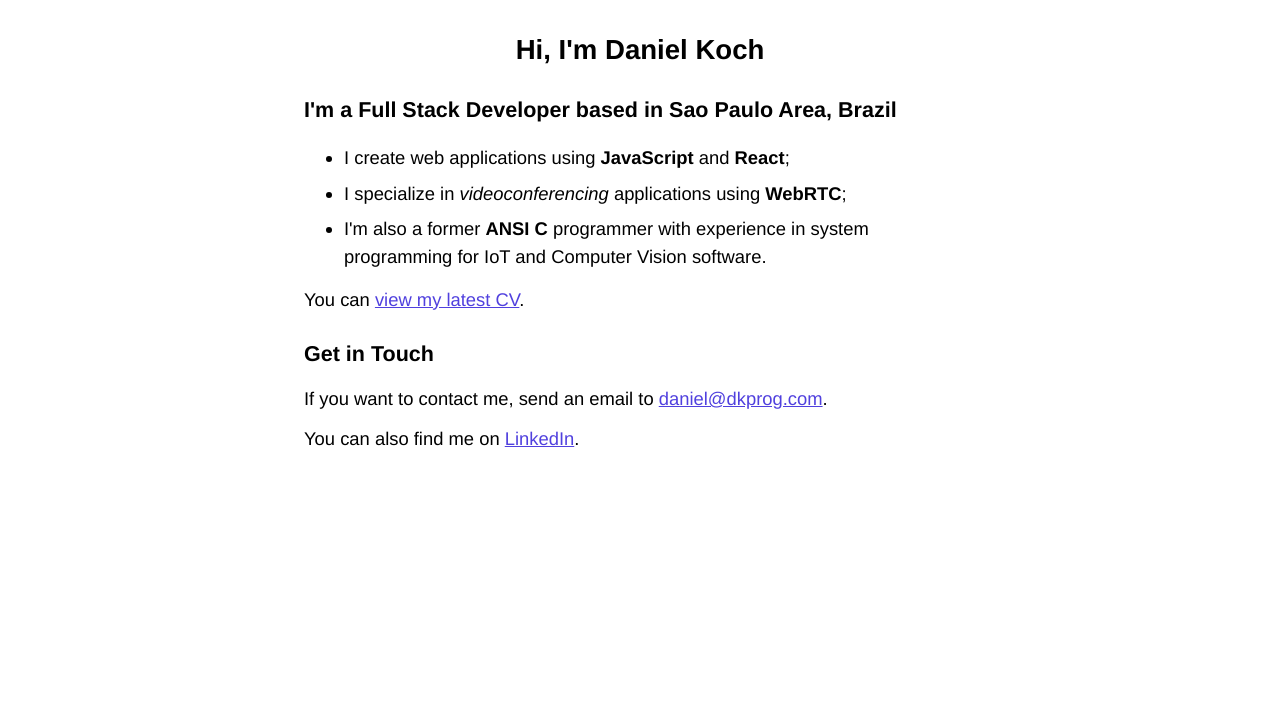
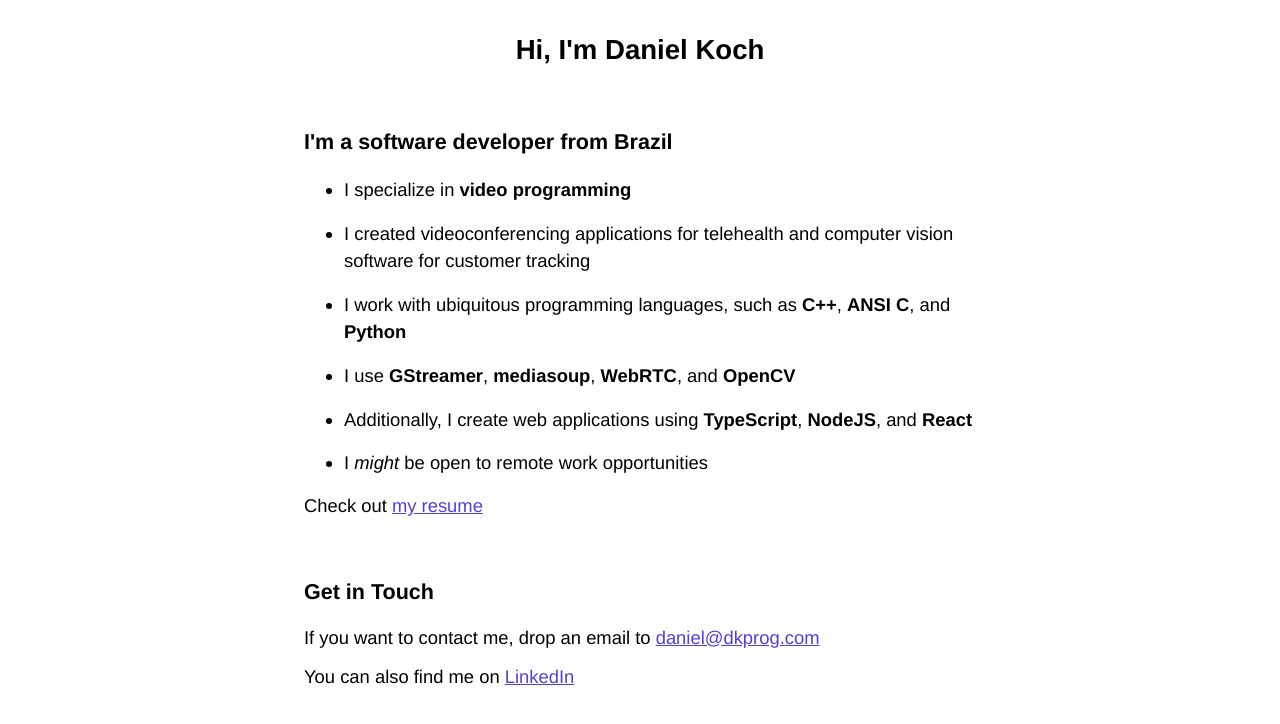
Before and after one commit to dkprog/dkprog.github.io, a plain HTML site: page index.html in a window 1280 px wide. Shown: the part 142-866 px from the top of the page. Before the commit the page ends 800 px from the top, so only its background shows below. Drawn offline with Linux system fonts and the light colour scheme.

Commit message:
Update description

```diff
--- a/index.html
+++ b/index.html
@@ -14,7 +14,7 @@
   <meta property="og:description" content="Full Stack Developer">
   <meta property="og:url" content="http://dkprog.com">
   <meta property="og:image" content="https://s.gravatar.com/avatar/f3f62ad83d1050f8a819a5f96d241931?s=600">
-  <title>Daniel Koch - Full Stack Developer</title>
+  <title>Daniel Koch - Software Developer</title>
   <link rel="apple-touch-icon" sizes="180x180"
     href="https://s.gravatar.com/avatar/f3f62ad83d1050f8a819a5f96d241931?s=180">
   <link rel="icon" type="image/jpg" sizes="32x32"
@@ -74,12 +74,12 @@
     }
 
     h3 {
-      margin-top: 2rem;
+      margin-top: 4rem;
     }
 
     li {
       line-height: 1.5;
-      margin-bottom: 0.5rem;
+      margin-bottom: 1rem;
     }
   </style>
 </head>
@@ -91,27 +91,37 @@
   <main>
     <h2>Hi, I'm Daniel Koch</h2>
 
-    <h3>I'm a Full Stack Developer based in Sao Paulo Area, Brazil</h3>
+    <h3>I'm a software developer from Brazil</h3>
 
     <ul>
-      <li>I create web applications using <strong>JavaScript</strong> and <strong>React</strong>;</li>
-      <li>I specialize in <em>videoconferencing</em> applications using <strong>WebRTC</strong>;</li>
-      <li>I'm also a former <strong>ANSI C</strong> programmer with experience in system programming for IoT
-        and Computer Vision software.</li>
+      <li>I specialize in <strong>video programming</strong></li>
+      <li>I created videoconferencing applications for telehealth and computer vision software for customer tracking
+      </li>
+      <li>I work with ubiquitous programming languages, such as <strong>C++</strong>, <strong>ANSI C</strong>, and
+        <strong>Python</strong>
+      </li>
+      <li>I use <strong>GStreamer</strong>, <strong>mediasoup</strong>, <strong>WebRTC</strong>,
+        and
+        <strong>OpenCV</strong>
+      </li>
+      <li>Additionally, I create web applications using <strong>TypeScript</strong>, <strong>NodeJS</strong>, and
+        <strong>React</strong>
+      </li>
+      <li>I <em>might</em> be open to remote work opportunities</li>
     </ul>
 
     <p>
-      You can <a href="daniel-koch-resume.pdf" alt="View my PDF resume">view my latest CV</a>.
+      Check out <a href="daniel-koch-resume.pdf" alt="View my PDF resume">my resume</a>
     </p>
 
     <h3>Get in Touch</h3>
 
     <p>
-      If you want to contact me, send an email to <a href="mailto:daniel@dkprog.com">daniel@dkprog.com</a>.
+      If you want to contact me, drop an email to <a href="mailto:daniel@dkprog.com">daniel@dkprog.com</a>
     </p>
 
     <p>
-      You can also find me on <a href="https://www.linkedin.com/in/dkprog/" target="_blank" rel="noopener">LinkedIn</a>.
+      You can also find me on <a href="https://www.linkedin.com/in/dkprog/" target="_blank" rel="noopener">LinkedIn</a>
     </p>
   </main>
 
```
